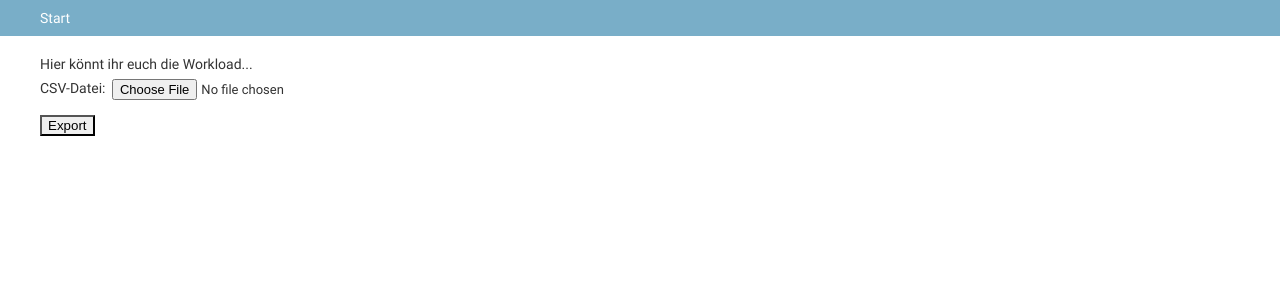
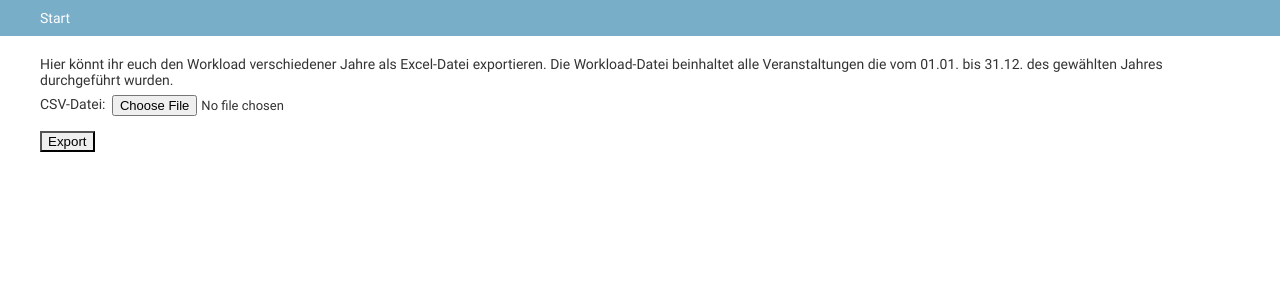
Before and after one commit to dav-kempten/WebTool3, a Django app: template webtool/templates/workload_form.html in a window 1280 px wide. Shown: the part 48-348 px from the top of the page. Run offline with Django 3.2, Linux system fonts and the light colour scheme; the template is opened without the code that fills it: values that come from a table or form of the project are taken from there, others are empty; parts of the project's set-up code (start-up, migrations or seed data) failed here and were passed over.

Commit message:
add explanation to workload export template

```diff
--- a/webtool/templates/workload_form.html
+++ b/webtool/templates/workload_form.html
@@ -7,7 +7,8 @@
 
 {% block content %}
     <div id="content-main">
-        Hier könnt ihr euch die Workload...
+        Hier könnt ihr euch den Workload verschiedener Jahre als Excel-Datei exportieren. Die Workload-Datei beinhaltet
+        alle Veranstaltungen die vom 01.01. bis 31.12. des gewählten Jahres durchgeführt wurden.
     </div>
     <br />
     <div id="content-main">
```
